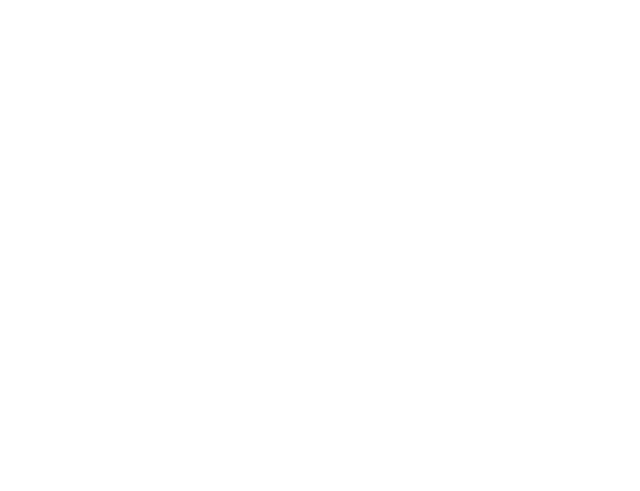
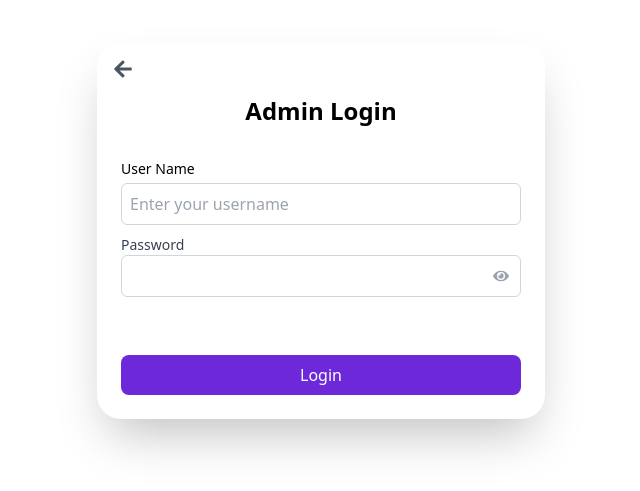
Before and after one commit to aashiashfak/project_evento_frontend_react, a React (Vite) app: page /admin/Login in a window 1280 px wide. Before the commit this address had no page. Shown: the part 169-660 px from the top of the page, without its empty margins (319-959 px from the left). Built offline with nearby package versions, Linux system fonts and the light colour scheme.

Commit message:
set routers for admin and users and set lazy loading completed admin login page

```diff
--- a/src/App.jsx
+++ b/src/App.jsx
@@ -1,50 +1,16 @@
 import React from "react";
 import {BrowserRouter as Router, Route, Routes} from "react-router-dom";
-import EmailSignIn from "./pages/EmailSignIn";
-import MobileSignIn from "./pages/MobileSignIn";
-import OtpComponent from "./components/accounts/OtpComponent";
-import Login from "./pages/Login";
-import Homepage from "./pages/Homepage";
-import ListYourEvents from "./pages/ListYourEvents";
-import AboutUs from "./pages/AboutUs";
-import Contact from "./pages/Contact";
-import AllEvents from "./pages/AllEvents";
-import SessionExpired from "./components/Error/SessionExpired";
-import EventDetail from "./pages/EventDetail";
-import TicketTypes from "./pages/TicketTypes";
-import SearchResults from "./pages/SearchResults";
-import RedirectAuthenticated from "./components/Protecters/RedirectAuthenticated";
-import WishLIst from "./pages/WishLIst";
-import RequireAuth from "./components/Protecters/RequireAuth";
-import UserProfile from "./pages/UserProfile";
-import ConfirmPayment from "./pages/ConformPayment";
-import { ToastContainer } from "react-toastify";
-
-
-
-
+import UserRouter from "./Routers/userRouter";
+import AdminRouter from "./Routers/adminRouter";
+import {ToastContainer} from "react-toastify";
 
 const App = () => {
   return (
     <Router>
-      <ToastContainer/>
+      <ToastContainer />
       <Routes>
-        <Route path="/" element={<Homepage />} />
-        <Route path="/login" element={<RedirectAuthenticated><Login /></RedirectAuthenticated>} />
-        <Route path="/email-signin" element={<EmailSignIn />} />
-        <Route path="/mobile-signin" element={<MobileSignIn />} />
-        <Route path="/otp" element={<OtpComponent />} />
-        <Route path="/list-your-events" element={<ListYourEvents />} />
-        <Route path="/about" element={<AboutUs />} />
-        <Route path="/contact" element={<Contact />} />
-        <Route path="/all-events/:categoryName?" element={<AllEvents />} />
-        <Route path="/session-expired" element={<SessionExpired />} />
-        <Route path="event-details/:eventID" element={<EventDetail />} />
-        <Route path="ticket-types/:id" element={<TicketTypes />} />
-        <Route path="/search-results" element={<SearchResults />} />
-        <Route path="/confirm-payment" element={<ConfirmPayment />} />
-        <Route path="/wishlist" element={<RequireAuth><WishLIst/></RequireAuth>} />
-        <Route path="/user-profile" element={<RequireAuth><UserProfile/></RequireAuth>} />
+        <Route path="/*" element={<UserRouter />} />
+        <Route path="admin/*" element={<AdminRouter />} />
       </Routes>
     </Router>
   );
--- /dev/null
+++ b/src/Routers/adminRouter.jsx
@@ -0,0 +1,13 @@
+import React, {Suspense, lazy} from "react";
+import {Route, Routes} from "react-router-dom";
+import AdminLogin from "../pages/admin/AdminLogin";
+
+const AdminRouter = () => {
+  return (
+    <Routes>
+      <Route path="Login" element={<AdminLogin />} />
+    </Routes>
+  );
+};
+
+export default AdminRouter;
--- /dev/null
+++ b/src/Routers/userRouter.jsx
@@ -0,0 +1,72 @@
+import React, {Suspense, lazy} from "react";
+import {Route, Routes} from "react-router-dom";
+import Spinner from "../components/spinner/Spinner";
+
+const EmailSignIn = lazy(() => import("../pages/EmailSignIn"));
+const MobileSignIn = lazy(() => import("../pages/MobileSignIn"));
+const OtpComponent = lazy(() => import("../components/accounts/OtpComponent"));
+const Login = lazy(() => import("../pages/Login"));
+const Homepage = lazy(() => import("../pages/Homepage"));
+const ListYourEvents = lazy(() => import("../pages/ListYourEvents"));
+const AboutUs = lazy(() => import("../pages/AboutUs"));
+const Contact = lazy(() => import("../pages/Contact"));
+const AllEvents = lazy(() => import("../pages/AllEvents"));
+const SessionExpired = lazy(() => import("../components/Error/SessionExpired"));
+const EventDetail = lazy(() => import("../pages/EventDetail"));
+const TicketTypes = lazy(() => import("../pages/TicketTypes"));
+const SearchResults = lazy(() => import("../pages/SearchResults"));
+const RedirectAuthenticated = lazy(() =>
+  import("../components/Protecters/RedirectAuthenticated")
+);
+const WishLIst = lazy(() => import("../pages/WishLIst"));
+const RequireAuth = lazy(() => import("../components/Protecters/RequireAuth"));
+const UserProfile = lazy(() => import("../pages/UserProfile"));
+const ConfirmPayment = lazy(() => import("../pages/ConformPayment"));
+
+const UserRouter = () => {
+  return (
+    <Suspense fallback={<Spinner />}>
+      <Routes>
+        <Route path="/" element={<Homepage />} />
+        <Route
+          path="/login"
+          element={
+            <RedirectAuthenticated>
+              <Login />
+            </RedirectAuthenticated>
+          }
+        />
+        <Route path="/email-signin" element={<EmailSignIn />} />
+        <Route path="/mobile-signin" element={<MobileSignIn />} />
+        <Route path="/otp" element={<OtpComponent />} />
+        <Route path="/list-your-events" element={<ListYourEvents />} />
+        <Route path="/about" element={<AboutUs />} />
+        <Route path="/contact" element={<Contact />} />
+        <Route path="/all-events/:categoryName?" element={<AllEvents />} />
+        <Route path="/session-expired" element={<SessionExpired />} />
+        <Route path="/event-details/:eventID" element={<EventDetail />} />
+        <Route path="/ticket-types/:id" element={<TicketTypes />} />
+        <Route path="/search-results" element={<SearchResults />} />
+        <Route path="/confirm-payment" element={<ConfirmPayment />} />
+        <Route
+          path="/wishlist"
+          element={
+            <RequireAuth>
+              <WishLIst />
+            </RequireAuth>
+          }
+        />
+        <Route
+          path="/user-profile"
+          element={
+            <RequireAuth>
+              <UserProfile />
+            </RequireAuth>
+          }
+        />
+      </Routes>
+    </Suspense>
+  );
+};
+
+export default UserRouter;
--- /dev/null
+++ b/src/api/adminApi/LoginReques.js
@@ -0,0 +1,13 @@
+import axiosInstance from "../../utilities/axios/axiosInstance";
+
+export const LoginRequest = async (username, password) => {
+  try {
+    const response = await axiosInstance.post("superuser/login/", {
+      username,
+      password,
+    });
+    return response.data;
+  } catch (error) {
+    throw error;
+  }
+};
--- a/src/components/Events/EventCard.jsx
+++ b/src/components/Events/EventCard.jsx
@@ -107,6 +107,10 @@ const EventCard = ({event}) => {
   };
   const formattedTime = eventTime.toLocaleTimeString("en-US", timeOptions);
 
+  const handleClose = () =>{
+    setShowLoginModal(false)
+  }
+
   return (
     <div className="border rounded-lg shadow-md w-64 flex-shrink-0">
       <div className="h-64 bg-gray-200 flex items-center justify-center rounded-t-lg">
@@ -183,7 +187,7 @@ const EventCard = ({event}) => {
           </p>
         )}
       </div>
-      {showLoginModal && <LoginModal setShowModal={setShowLoginModal} />}
+      {showLoginModal && <LoginModal onClose={handleClose} />}
     </div>
   );
 };
--- a/src/components/Protecters/RequireAuth.jsx
+++ b/src/components/Protecters/RequireAuth.jsx
@@ -7,8 +7,12 @@ const RequireAuth = ({children}) => {
   const user = useSelector((state) => state.user);
   const navigate = useNavigate();
 
+  const handleClose = () => {
+    navigate("/");
+  };
+
   if (!user || !user.accessToken) {
-    return <LoginRequireModal onClose={() => navigate("/")} />;
+    return <LoginRequireModal onClose={handleClose} />;
   }
 
   return children;
--- /dev/null
+++ b/src/components/spinner/Spinner.jsx
@@ -0,0 +1,13 @@
+import React from "react";
+import { ClipLoader } from "react-spinners";
+
+
+const Spinner = () => {
+  return (
+    <div className="flex justify-center items-center h-screen">
+      <ClipLoader size={60} color="#7C3AED" />
+    </div>
+  );
+};
+
+export default Spinner;
--- a/src/pages/WishLIst.jsx
+++ b/src/pages/WishLIst.jsx
@@ -2,7 +2,7 @@ import React from "react";
 import Header from "../components/Header/Header";
 import {useSelector} from "react-redux";
 import EventCardPageView from "../components/Events/EventCardPageView";
-import TextHeading from "../components/texts/TextHeading";
+
 
 const WishList = () => {
   const wishlistItems = useSelector((state) => state.wishlist.WishListItems);
--- /dev/null
+++ b/src/pages/admin/AdminLogin.jsx
@@ -0,0 +1,110 @@
+import React, {useState} from "react";
+import {FaArrowLeft, FaEye, FaEyeSlash} from "react-icons/fa";
+import {useNavigate} from "react-router-dom";
+import { LoginRequest } from "../../api/adminApi/LoginReques";
+import { useDispatch } from "react-redux";
+import { setUser } from "../../redux/userSlice";
+
+const AdminLogin = () => {
+  const [passwordVisible, setPasswordVisible] = useState(false);
+  const [username ,setUsername] = useState("");
+  const [password ,setPassword] = useState("");
+  const [message, setMessage] = useState("");
+  const navigate = useNavigate();
+  const dispatch = useDispatch();
+
+  const togglePasswordVisibility = () => {
+    setPasswordVisible(!passwordVisible);
+  };
+
+  const handleLogin = async (event) => {
+    event.preventDefault();
+    console.log('entered handle login')
+    try {
+        const responseData = await LoginRequest(username, password);
+        console.log('responseData', responseData)
+        dispatch(setUser({
+            username:responseData.user.username,
+            accessToken:responseData.access_token,
+            refreshToken:responseData.refresh_token
+        }))
+    }catch(error){
+        const errorMessage =
+          error.response && error.response.data.non_field_errors
+            ? error.response.data.non_field_errors[0]
+            : "Login failed. Please check your username and password.";
+        setMessage(errorMessage);
+        console.error("Login error:", error);
+    }
+  };
+
+  return (
+    <div className="flex justify-center items-center min-h-screen p-4">
+      <div className="max-w-md w-full p-6 rounded-3xl shadow-2xl relative">
+        <button
+          className="absolute top-4 left-4 text-gray-600 hover:text-gray-800 transition"
+          onClick={() => navigate("/")}
+        >
+          <FaArrowLeft size={20} />
+        </button>
+        <h1 className="text-2xl font-semibold text-center mt-7">Admin Login</h1>
+        <form className="mt-8 space-y-6" onSubmit={handleLogin}>
+          <div>
+            <label htmlFor="username " className="block text-sm font-medium">
+              User Name
+            </label>
+            <input
+              type="text"
+              id="username"
+              name="username"
+              value={username}
+              onChange={(e) => setUsername(e.target.value)}
+              placeholder="Enter your username"
+              required
+              className="mt-1 p-2 w-full border border-gray-300 rounded-md focus:border-black focus:outline-none"
+            />
+          </div>
+          <div className="relative " style={{marginTop: "10px"}}>
+            <label
+              htmlFor="password"
+              className="block text-sm font-medium text-gray-700"
+            >
+              Password
+            </label>
+            <input
+              type={passwordVisible ? "text" : "password"}
+              value={password}
+              id="password"
+              name="password"
+              onChange={(e) => setPassword(e.target.value)}
+              required
+              className="p-2 w-full border border-gray-300 rounded-md focus:outline-none focus:border-black pr-10"
+            />
+            <div
+              className="absolute inset-y-0 top-5 right-0 pr-3 flex items-center cursor-pointer text-gray-400"
+              onClick={togglePasswordVisibility}
+            >
+              {passwordVisible ? <FaEyeSlash /> : <FaEye />}
+            </div>
+          </div>
+          <div
+            className="text-red-600 text-sm  min-h-[1.5rem]"
+            style={{marginTop: "10px"}}
+          >
+            {message && <p>{message}</p>}
+          </div>
+          <div className="flex justify-center mt-4">
+            <button
+              type="submit"
+              className="bg-violet-700 text-white px-4 py-2 rounded-lg hover:bg-violet-800 w-full"
+            >
+              Login
+            </button>
+          </div>
+        </form>
+      </div>
+    </div>
+  );
+};
+
+export default AdminLogin;
--- a/src/utilities/axios/axiosInstance.js
+++ b/src/utilities/axios/axiosInstance.js
@@ -66,6 +66,7 @@ axiosInstance.interceptors.response.use(
           window.location.href = "/session-expired";
         }
       } else {
+        console.log('inside else condition if there no valid refresh token');
         store.dispatch(clearUser());
         store.dispatch(clearWishListItems());
         window.location.href = "/session-expired";
```
Also changed, not shown: src/components/Protecters/LoginRequireModal.jsx (+8 -1 lines).
